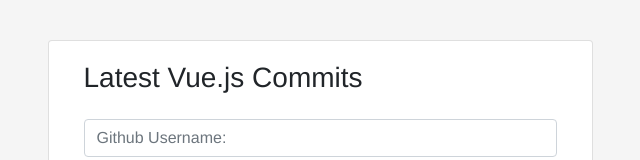
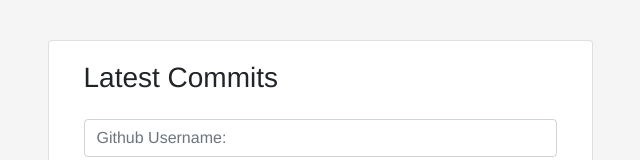
Before and after one commit to shamscorner/GithubRepo, a website: page dist/index.html in a window 1280 px wide. Shown: the top 160 px of the page, without its empty margins (320-960 px from the left). Drawn offline with nearby package versions, Linux system fonts and the light colour scheme.

Commit message:
update the project title

```diff
--- a/dist/index.html
+++ b/dist/index.html
@@ -38,7 +38,7 @@
       <div class="row">
         <div class="col-md-6 offset-md-3 card">
           <div class="card-body">
-            <h3 class="card-title">Latest Vue.js Commits</h3>
+            <h3 class="card-title">Latest Commits</h3>
 
             <input
               type="text"
```
